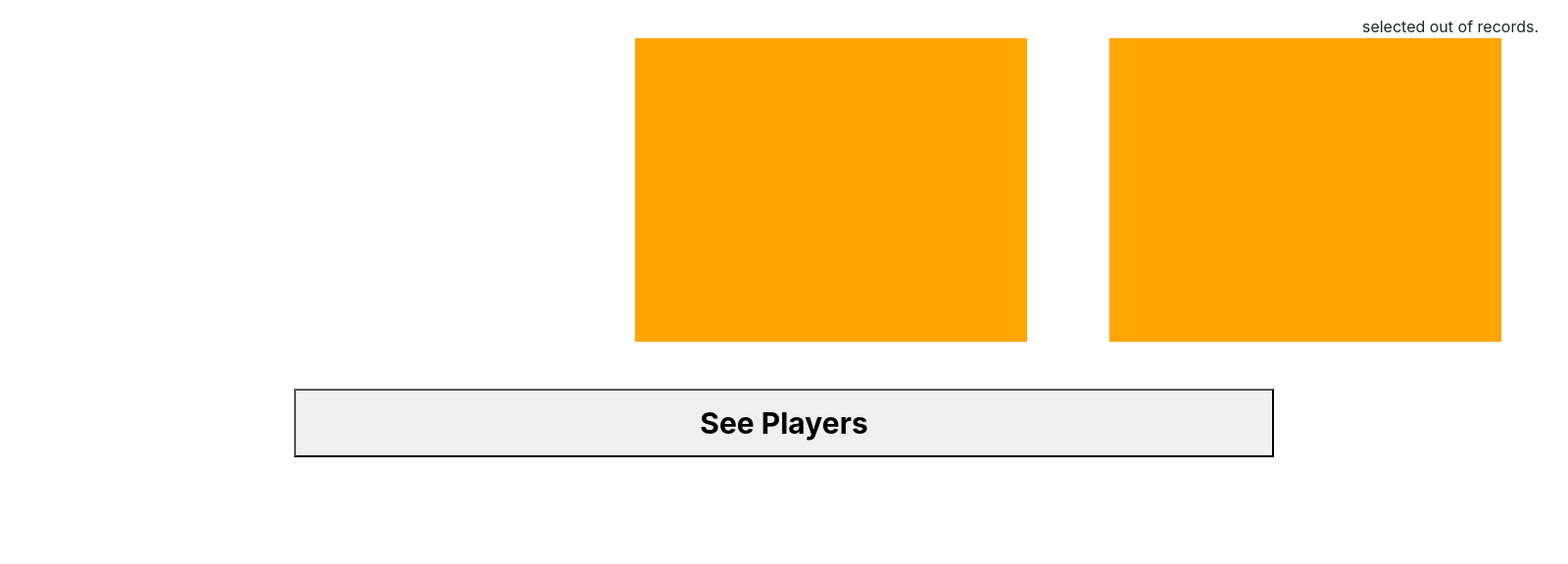
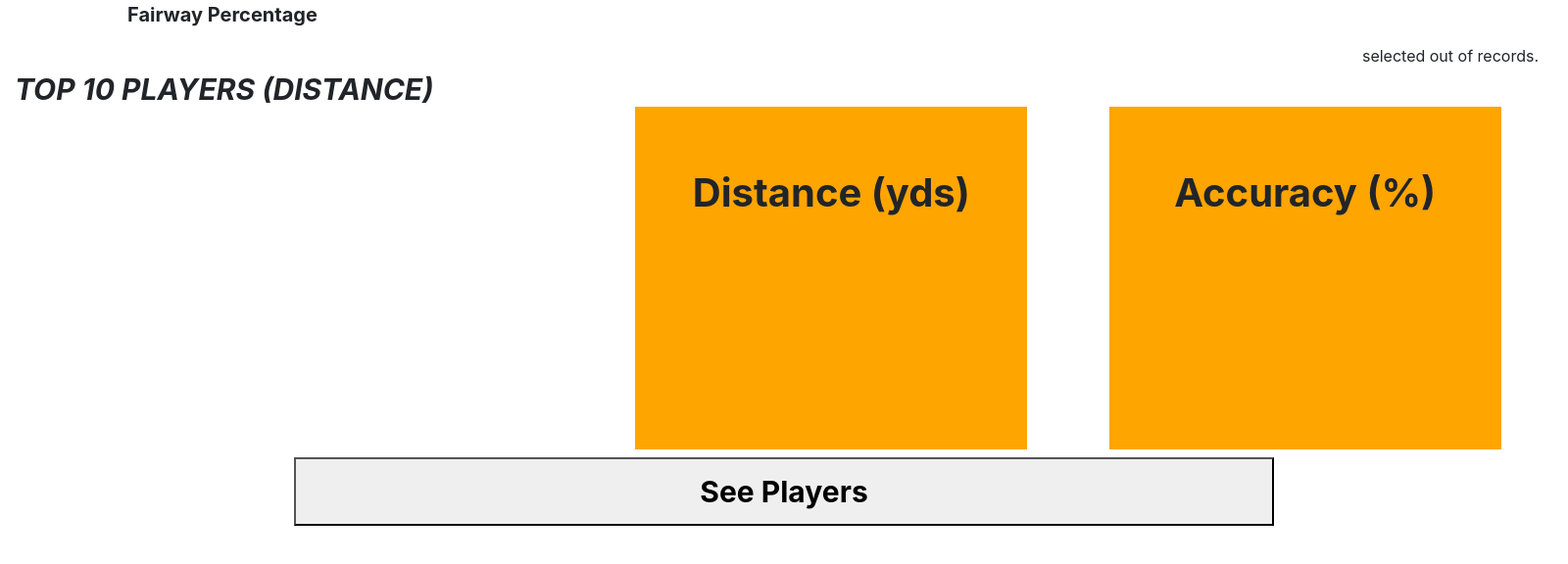
Before and after one commit to jrash33/PGA_tour_analysis, a Flask app: page / in a window 1600 px wide. Shown: the top 576 px of the page at 98% size. Run offline with Flask 2, Linux system fonts and the light colour scheme; data that the repository does not hold is empty; some libraries are stand-ins or nearby versions.

Commit message:
css additions

```diff
--- a/static/css/style.css
+++ b/static/css/style.css
@@ -5,10 +5,11 @@
   text-align: center;
   padding-top: 63px;
   padding-bottom: 63px;
-  height: 310px;
+  height: 350px;
   line-height: normal;
   position: relative;
   left: 100px;
+  bottom: -40px;
 }
 
 #numbera{
@@ -18,12 +19,24 @@
   text-align: center;
   padding-top: 63px;
   padding-bottom: 63px;
-  height: 310px;
+  height: 350px;
   line-height: normal;
   position: relative;
   left: 50px;
+  bottom: -40px;
 }
 
+#numbera:before {
+  content: "Accuracy (%) ";
+  font-size: 40px;
+  font-weight: bold;
+}
+
+#numberd:before {
+  content: "Distance (yds) ";
+  font-size: 40px;
+  font-weight: bold;
+}
 
 .button1{
   padding: 10px 24px;
@@ -31,6 +44,11 @@
   height: 70px;
   text-align: center;
   font-size: 30px;
+  font-weight: bold;
+}
+
+#line2, #distance, #plot{
+  font-size: 17px;
   font-weight: bold;
 }
 
--- a/static/js/app2.js
+++ b/static/js/app2.js
@@ -198,7 +198,7 @@ d3.json(url).then(function(data){
         //.elasticX(true)
         .centerBar(true)
         .gap(6)
-        .xAxisLabel('Driving Distance')
+        .xAxisLabel('Driving Distance (yds)')
         .yAxisLabel('Number of Players')
         .margins({top: 10, right: 26, bottom: 50, left: 50})
         .round(dc.round.floor)
@@ -316,7 +316,7 @@ d3.json(url).then(function(data){
         .width(1600)
         .height(250)
         .transitionDuration(1000)
-        .margins({top: 30, right: 50, bottom: 25, left: 60})
+        .margins({top: 0, right: 50, bottom: 40, left: 25})
         .dimension(playerDim)
         .mouseZoomable(false)
         .shareTitle(false)
@@ -349,8 +349,10 @@ d3.json(url).then(function(data){
                 .renderArea(true)
         ])
         .yAxisLabel("Accuracy Average")
+        .xAxisLabel('Players')
         .rightYAxisLabel("Distance Average")
         .renderHorizontalGridLines(true)
+        //.margins().bottom = -5;
 
 
 
@@ -417,6 +419,7 @@ d3.json(url).then(function(data){
         .valueAccessor(function(p) {
             return p.count ? p.d_total / p.count : 0;
         })
+
         //.formatNumber(d3.format(".3g"));
 
     number_acc
@@ -501,10 +504,7 @@ d3.json(url).then(function(data){
                 }
             }
 
-            console.log("card display")
-            console.log(card_display_data)
-
-            function help(d){
+            function more_stats(d){
                 x=""
                 for (var key in d) {
                     x = x + key + ": " + d[key] + "<br>"
@@ -512,12 +512,21 @@ d3.json(url).then(function(data){
                 return(x)
             }
 
-            console.log(help(card_display_data))
-
             //tournament history
             var tourney = tournament_history.filter(function(d) {
                 return d.name == name;
             })
+
+            y=""
+
+            for(i=0; i<tourney.length; i++){
+                if(i <= 5){
+                y = y + "<tr><td>"+tourney[i].Date+'</td><td>'+tourney[i]['Tournament Name']+'</td><td>'+
+                    tourney[i]['Total Score']+'</td><td>'+tourney[i].POS+ "</td></tr>"
+                }
+            }
+
+            console.log(y)
 
             console.log('url')
             console.log(pic_url)
@@ -525,8 +534,6 @@ d3.json(url).then(function(data){
             console.log(additional_info)
             console.log('tourney')
             console.log(tourney)
-
-            y="<table><tr><th>Firstname</th><th>Lastname</th><th>Age</th></tr><tr><td>Jill</td><td>Smith</td><td>50</td</tr><tr><td>Eve</td><td>Jackson</td><td>94</td</tr>"
 
             d3.select('#player_cards')
                 .append('div')
@@ -538,10 +545,11 @@ d3.json(url).then(function(data){
                 .attr('class', 'row')
                 .html(
                     "<div class='col-lg-2'><img src=" + "'" + pic_url + "'" + "width='200'></div>"
-                + "<div id=player_name class='col-lg-2'><h2>Additional Info</h2><hr>Player Name:  "+name+"<br> Year:  " + year +
-                "<br> "+ help(card_display_data) +
+                + "<div id=player_name class='col-lg-3'><h2>Additional Info</h2><hr>Player Name:  "+name+"<br> Year:  " + year +
+                "<br> "+ more_stats(card_display_data) +
                 "</div>"
-                + "<div id=player_name class='col-lg-8'><h2>Recent Tournament Play</h2><hr>" + y +" </div>"
+                + "<div id=player_name class='col-lg-7'><h2>Recent Tournament Play</h2><hr>" +
+                "<table><tr><th>Date</th><th>Tournament Name</th><th>Total Score</th><th>POS</th></tr>" + y +" </div>"
                 )
 
         })
@@ -565,7 +573,7 @@ d3.json(url).then(function(data){
 
     //test filter
     //////////////////////////
-    console.log("FINAL8");
+    console.log("FINAL2");
     // test1 = "Trahan, D.J.";
     // test2 = "2016";
     // url="https://pga-tour-res.cloudinary.com/image/upload/c_fill,d_headshots_default.png,f_auto,g_face:center,h_350,q_auto,w_280/headshots_52372.png"
--- a/templates/index.html
+++ b/templates/index.html
@@ -39,6 +39,7 @@
 
                 <div class="row">
                     <div class="col-lg-4">
+                        <strong style="position:relative;left:115px;font-size:20px">Fairway Percentage</strong>
                         <div id="pie"></div>
                     </div>
 
@@ -64,6 +65,7 @@
 
                 <div id="nas_table" class="row">
                     <div class="col-lg-4">
+                        <strong style="font-size:30px; font-style:italic;">TOP 10 PLAYERS (DISTANCE)</strong>
                         <div class='dc-data-table'></div>
                     </div>
 
```
